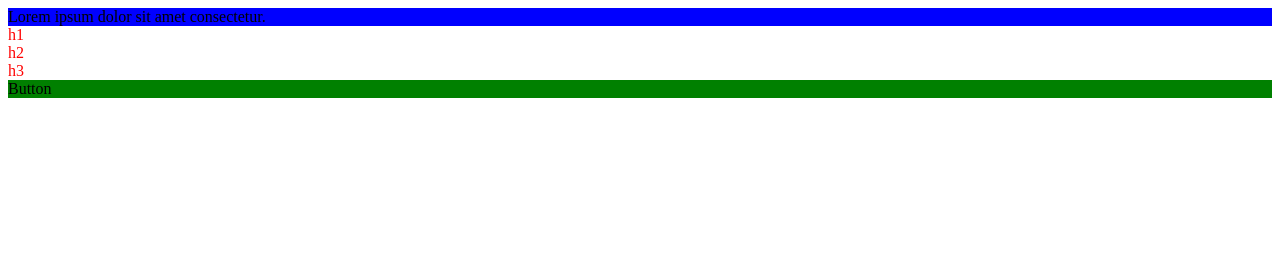
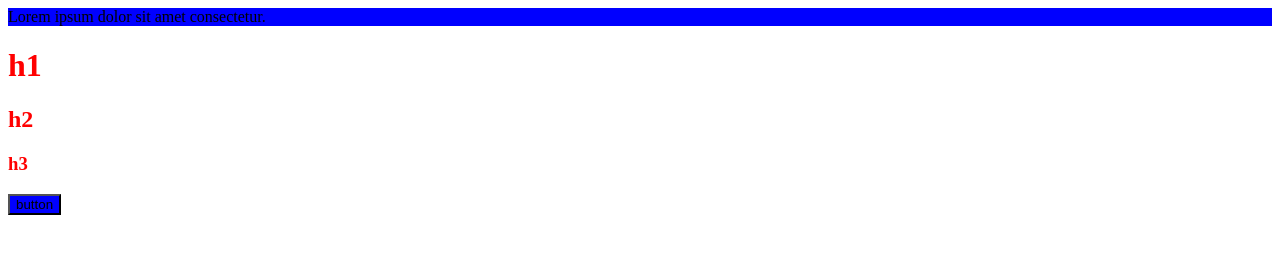
Before and after one commit to aslam4123/task, a plain HTML site: page index.html in a window 1280 px wide. Drawn offline with Linux system fonts and the light colour scheme.

Commit message:
task2 modified

```diff
--- a/index.html
+++ b/index.html
@@ -1,23 +1,24 @@
 <html>
     <head>
         <title>html</title>
+        <link rel="stylesheet" href="style.css">
 
         <style>
-            .button{
+            #btn1{
                 background-color: blue;
             }
         </style>
-        <link rel="stylesheet" href="style.css">
+
     </head>
     <body>
         <div id="box">Lorem ipsum dolor sit amet consectetur.</div>
 
-        <div class="heading">h1</div>
-        <div class="heading">h2</div>
-        <div class="heading">h3</div>
+        <div class="heading"><h1>h1</h1></div>
+        <div class="heading"><h2>h2</h2></div>
+        <div class="heading"><h3>h3</h3></div>
 
-        <div class="button">Button</div>
-        <div style="background-color: pink;"></div>
+        <button id="btn1">button</button>
+
 
     </body>
 </html>
--- a/style.css
+++ b/style.css
@@ -4,6 +4,6 @@
 .heading{
     color: red;
 }
-.button{
+#btn1{
     background-color: green;
 }
```
